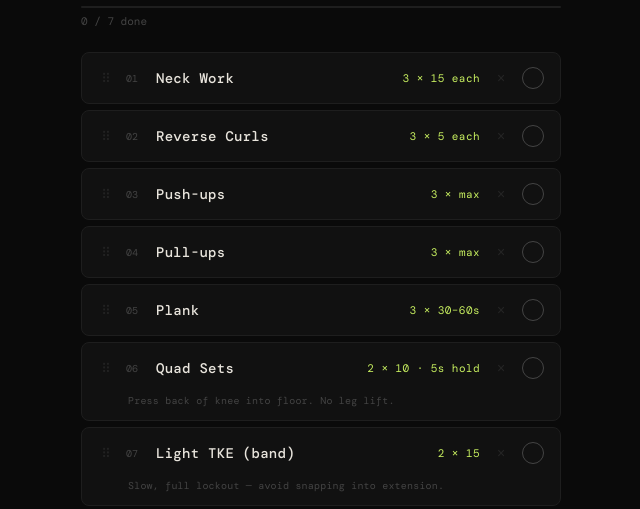
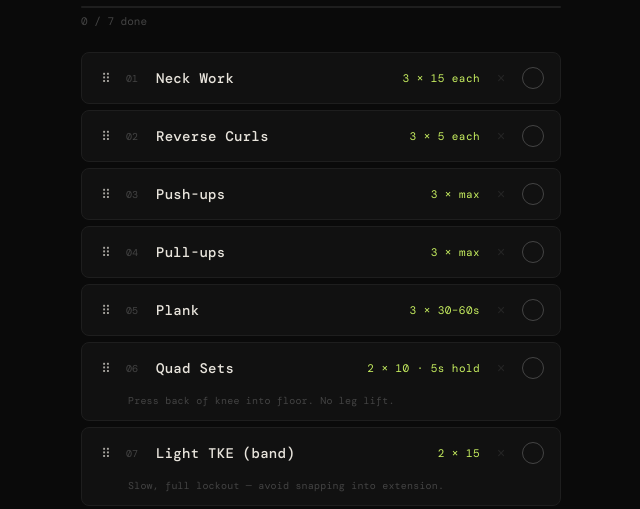
Before and after one commit to kamranbadirov/workout, a plain HTML site: page index.html in a window 1280 px wide. Shown: the part 239-748 px from the top of the page, 319-959 px from the left. Drawn offline with nearby package versions, Linux system fonts and the light colour scheme; a web font is replaced by a local one.

Commit message:
improve drag-drop visibility

```diff
--- a/style.css
+++ b/style.css
@@ -225,8 +225,8 @@ header {
 /* DRAG */
 .drag-handle {
   font-size: 13px;
-  color: var(--muted);
-  opacity: 0.35;
+  color: var(--text);
+  opacity: 0.7;
   cursor: grab;
   flex-shrink: 0;
   width: 16px;
@@ -237,7 +237,7 @@ header {
 }
 
 .ex-head:hover .drag-handle {
-  opacity: 0.8;
+  opacity: 1;
 }
 
 .block.dragging {
```
